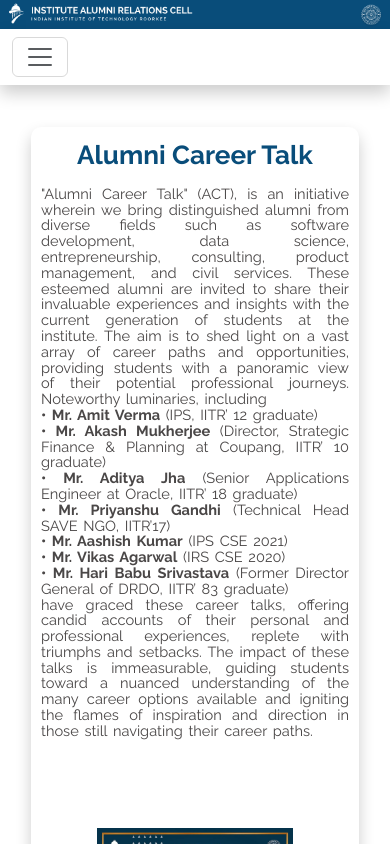
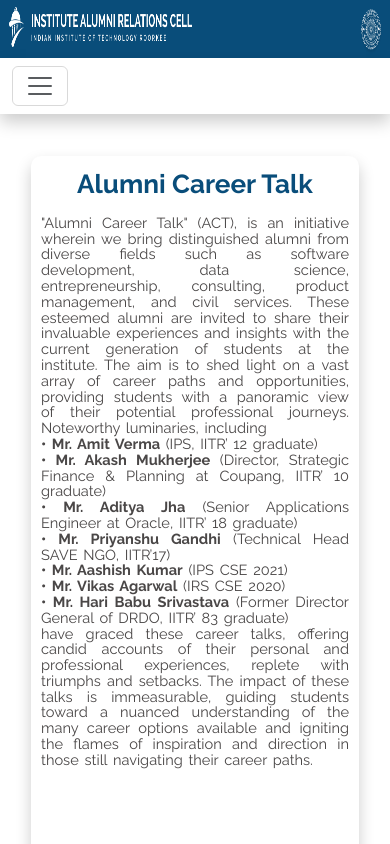
Before and after one commit to parthsaini2004/IARC, a React (Create React App) app: page /act in a window 390 px wide. Shown: the top 844 px of the page. Built offline with nearby package versions, Linux system fonts and the light colour scheme.

Commit message:
minor styling changes

```diff
--- a/src/components/initiatives/initiatives.css
+++ b/src/components/initiatives/initiatives.css
@@ -33,7 +33,7 @@
 
 }
 a.class-song-links:hover, a.class-song-links:active {color: darkgrey;}
-@media only screen and (max-width:1000px) {
+@media only screen and (max-width:800px) {
     .in-content{
         font-size: 3.75vw;
         line-height: 4.05vw;
--- a/src/components/navbar/navbar.css
+++ b/src/components/navbar/navbar.css
@@ -35,3 +35,8 @@
 .navTop{
   width: 100%;
 }
+@media only screen and (max-width:600px){
+  .navTop{
+    min-height: 3.6rem;
+  }
+}
```
